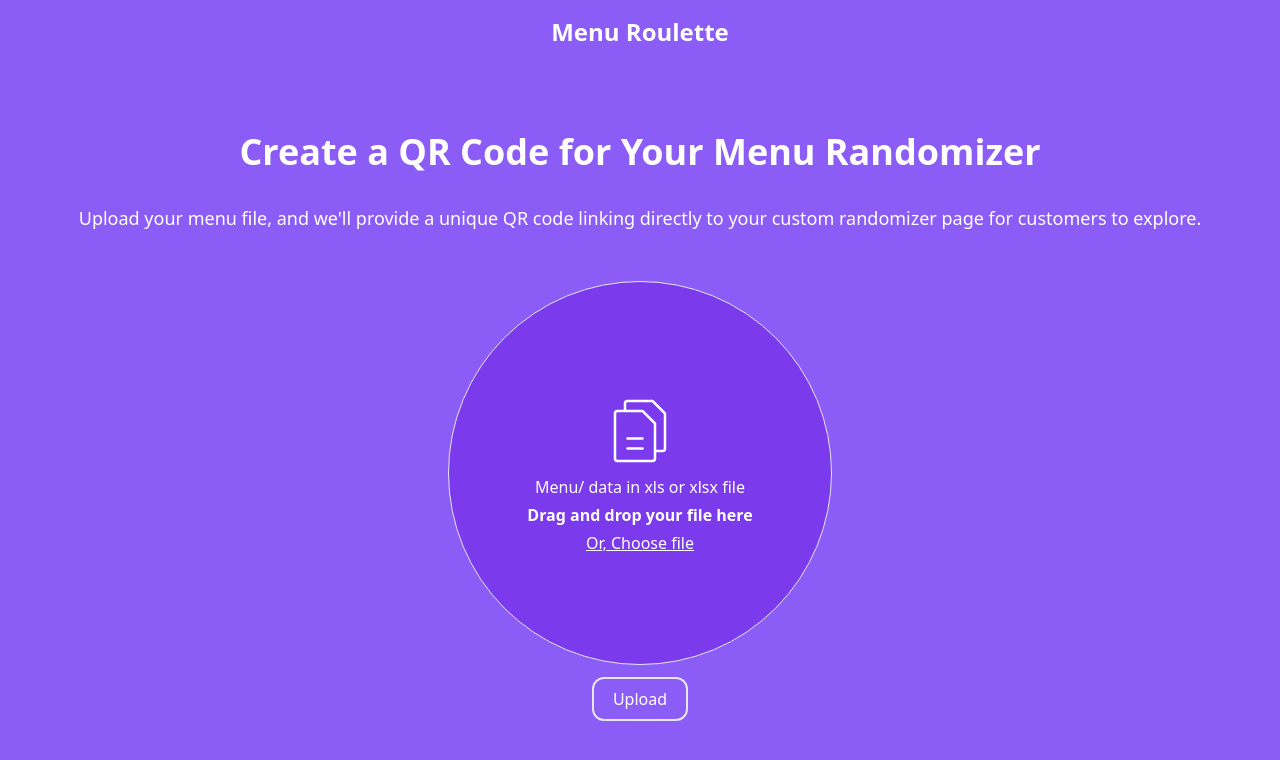
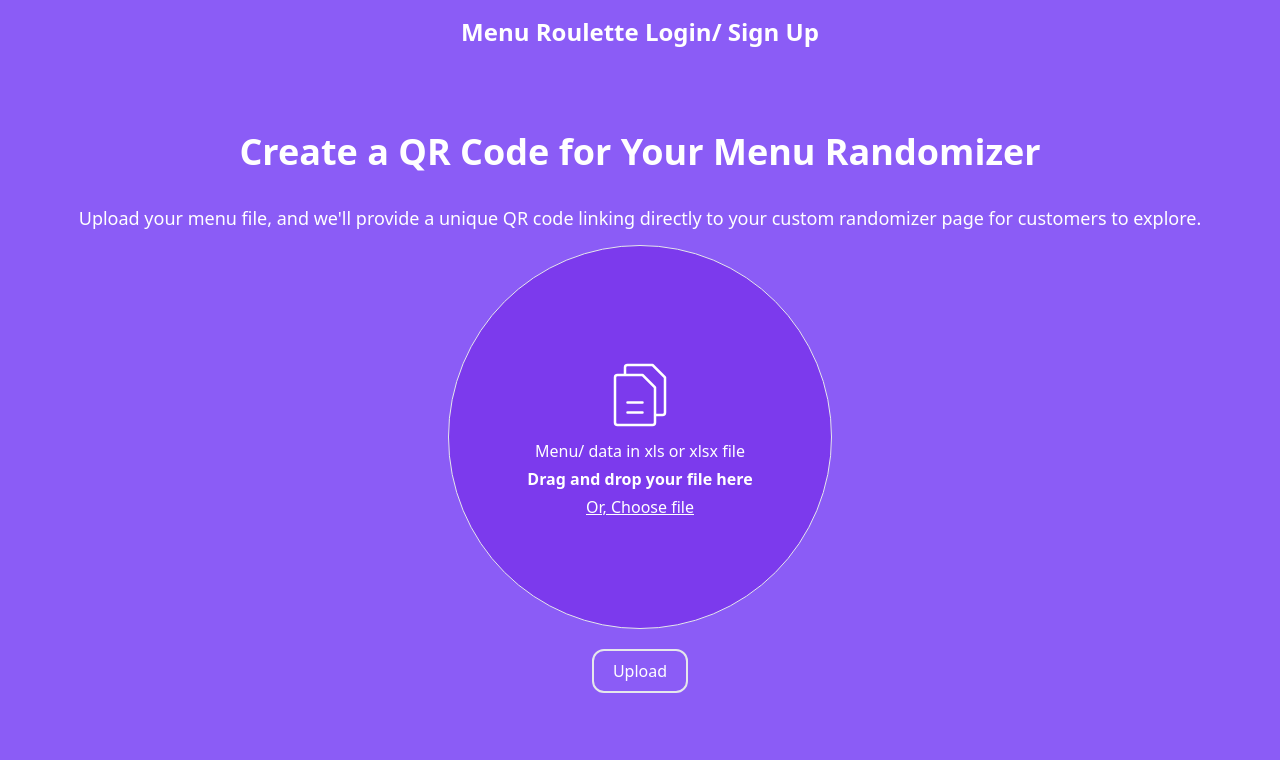
Before and after one commit to JosueSalazaku/random-generator, a Svelte app in the folder client/: page / in a window 1280 px wide. Shown: the top 760 px of the page. Built offline with nearby package versions, Linux system fonts and the light colour scheme.

Commit message:
Add Home route and integrate FileImport component; update navigation links

```diff
--- a/client/src/App.svelte
+++ b/client/src/App.svelte
@@ -3,9 +3,10 @@
   import About from "./routes/About.svelte";
   import Login from "./routes/Login.svelte";
   import Nav from "./components/Nav.svelte";
-  import FileImport from "./components/FileImport.svelte";
+  import Home from "./routes/Home.svelte";
 
   const routes = {
+    "/": Home,
     "/about": About,
     "/login": Login,
   };
@@ -14,12 +15,5 @@
 
 <main class="flex flex-col items-center justify-start min-h-screen px-4 text-white bg-violet-500">
   <Nav />
-  <div class="flex flex-col items-center justify-center w-full gap-3 py-12">
-    <h1 class="py-5 text-4xl font-bold text-center">Create a QR Code for Your Menu Randomizer</h1>
-    <p class="text-lg leading-relaxed text-center">
-      Upload your menu file, and we'll provide a unique QR code linking
-      directly to your custom randomizer page for customers to explore.
-    </p>
-  </div>
-  <FileImport/>
+    <Router {routes} />
 </main>
--- a/client/src/components/FileImport.svelte
+++ b/client/src/components/FileImport.svelte
@@ -85,9 +85,9 @@
 
     </script>
 
-    <main class="flex flex-col items-center justify-center gap-3 w-96 ">
+    <main class="flex flex-col items-center justify-center gap-5 w-96 ">
+        <!-- svelte-ignore a11y_no_static_element_interactions -->
         <section
-            role="region"
             on:dragover={handleDragOver}
             on:dragleave={handleDragLeave}
             on:drop={handleDrop}
--- a/client/src/components/Nav.svelte
+++ b/client/src/components/Nav.svelte
@@ -4,4 +4,5 @@
 
   <nav class="py-4 text-2xl font-bold ">
     <a use:link href="/">Menu Roulette</a>
+    <a use:link href="/login">Login/ Sign Up</a>
   </nav>
--- /dev/null
+++ b/client/src/routes/Home.svelte
@@ -0,0 +1,14 @@
+<script lang="ts">
+    import FileImport from "../components/FileImport.svelte";
+  </script>
+
+  <div class="flex flex-col items-center justify-center w-full gap-3 py-12">
+    <h1 class="py-5 text-4xl font-bold text-center">
+      Create a QR Code for Your Menu Randomizer
+    </h1>
+    <p class="text-lg leading-relaxed text-center">
+      Upload your menu file, and we'll provide a unique QR code linking
+      directly to your custom randomizer page for customers to explore.
+    </p>
+    <FileImport />
+  </div>
--- a/client/src/routes/Login.svelte
+++ b/client/src/routes/Login.svelte
@@ -1 +1 @@
-<main>LOGIN</main>
+<main class="">LOGIN</main>
```
Also changed, not shown: 2 other files (tests, documents, lock files or other folders).
